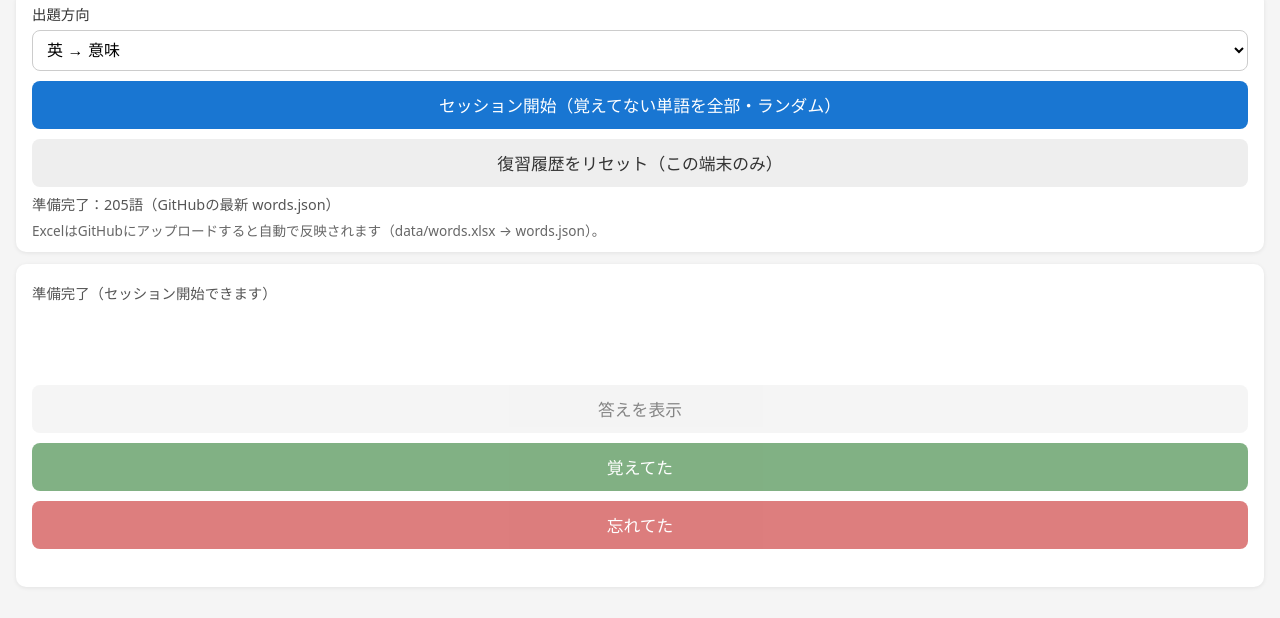
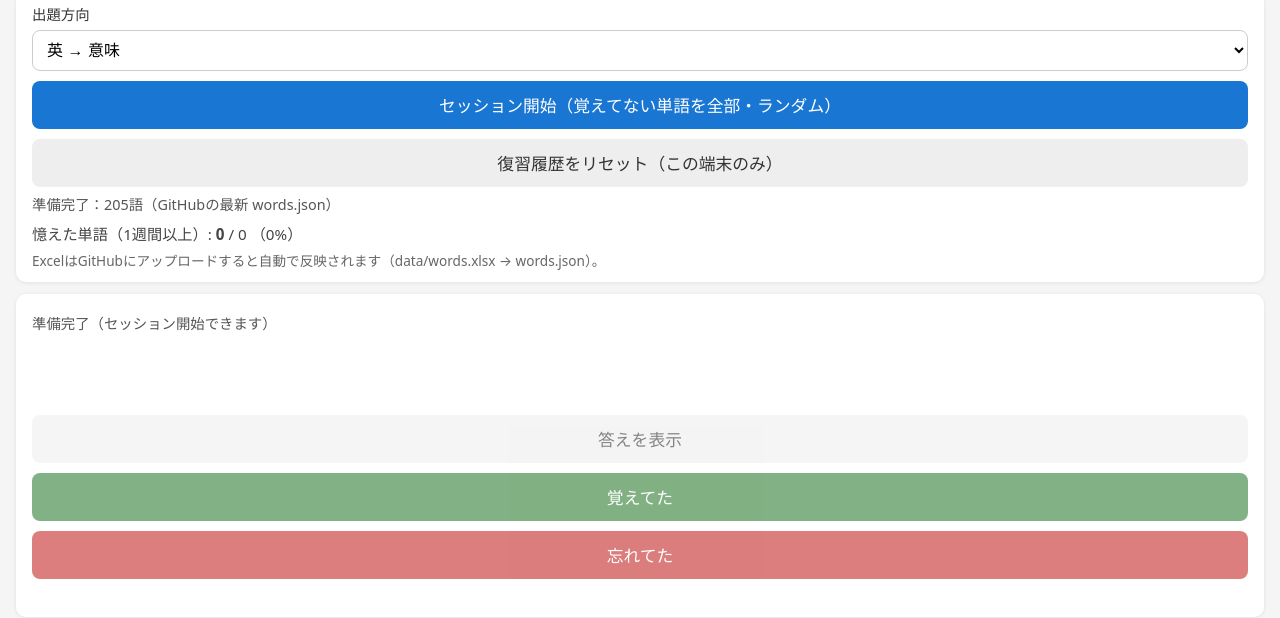
Before and after one commit to fugu99/vocab-remember-app, a plain HTML site: page index.html in a window 1280 px wide. Shown: the part 82-700 px from the top of the page. Drawn offline with Linux system fonts and the light colour scheme.

Commit message:
Update index.html

```diff
--- a/index.html
+++ b/index.html
@@ -21,6 +21,7 @@
     .answer { border-top: 1px solid #ddd; padding-top: 10px; margin-top: 10px; display: none; }
     .answer div { margin: 6px 0; word-break: break-word; }
     .mini { font-size: 0.85rem; color: #666; margin-top: 6px; }
+    .stats { font-size: 0.95rem; color: #444; margin-top: 8px; }
   </style>
 </head>
 <body>
@@ -37,6 +38,13 @@
     <button class="secondary" id="resetBtn">復習履歴をリセット（この端末のみ）</button>
 
     <div class="status" id="setupStatus">準備中...</div>
+
+    <!-- ★追加：統計表示 -->
+    <div class="stats" id="statsLine">
+      憶えた単語（1週間以上）: <b id="learnedCount">0</b> / <span id="totalCount">0</span>
+      （<span id="learnedPct">0</span>%）
+    </div>
+
     <div class="mini">ExcelはGitHubにアップロードすると自動で反映されます（data/words.xlsx → words.json）。</div>
   </div>
 
```
